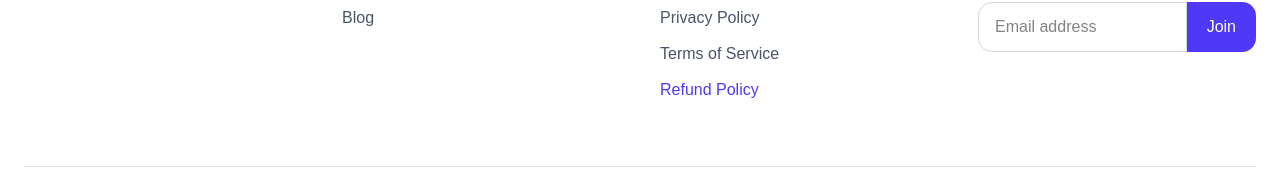
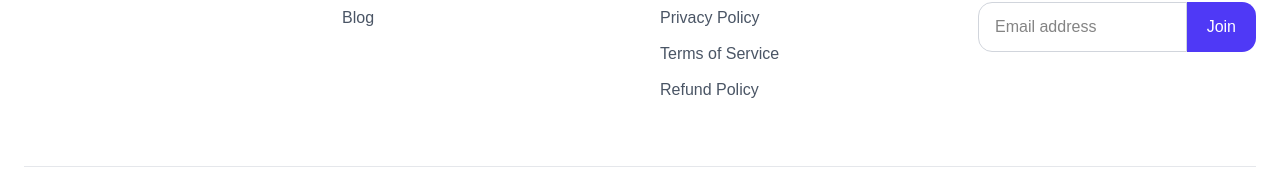
Before and after one commit to vikass97-gif/PixelHiven, a Next.js app: page /privacy in a window 1280 px wide. Shown: the part 1111-1282 px from the top of the page. Built offline with nearby package versions, Linux system fonts and the light colour scheme; no server answers.

Commit message:
fix: match refund policy footer link color

```diff
--- a/components/layout/Footer.tsx
+++ b/components/layout/Footer.tsx
@@ -78,7 +78,7 @@ export default function Footer() {
               </li>
 
               <li>
-                <Link href="/refund" className="hover:text-indigo-600 transition font-medium text-indigo-600">
+                <Link href="/refund" className="hover:text-indigo-600 transition">
                   Refund Policy
                 </Link>
               </li>
```
